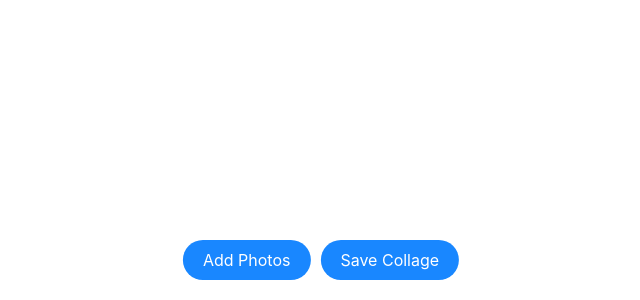
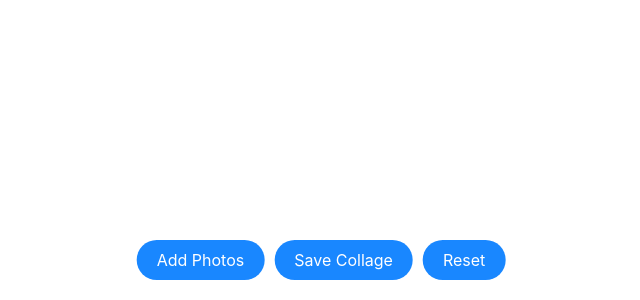
Before and after one commit to sondreb/Moments, an Angular app: page /collage in a window 1280 px wide. Shown: the part 500-800 px from the top of the page, without its empty margins (319-959 px from the left). Built offline with nearby package versions, Linux system fonts and the light colour scheme.

Commit message:
Add a reset button

```diff
--- a/src/app/photo-collage/photo-collage.component.html
+++ b/src/app/photo-collage/photo-collage.component.html
@@ -32,5 +32,6 @@
   <div class="controls">
     <button (click)="fileInput.click()">Add Photos</button>
     <button (click)="saveCollage()">Save Collage</button>
+    <button (click)="resetCollage()">Reset</button>
   </div>
 </div>
--- a/src/app/photo-collage/photo-collage.component.ts
+++ b/src/app/photo-collage/photo-collage.component.ts
@@ -526,4 +526,14 @@ export class PhotoCollageComponent implements AfterViewInit {
 
     this.render();
   }
+
+  resetCollage() {
+    this.photos = [];
+    this.maxZIndex = 0;
+    this.scale = 1;
+    this.panX = 0;
+    this.panY = 0;
+    this.hoveredPhoto = null;
+    this.render();
+  }
 }
```
